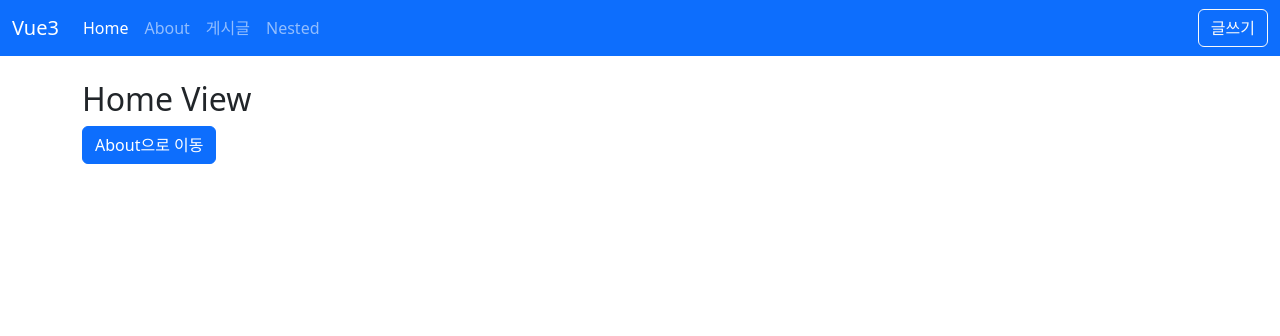
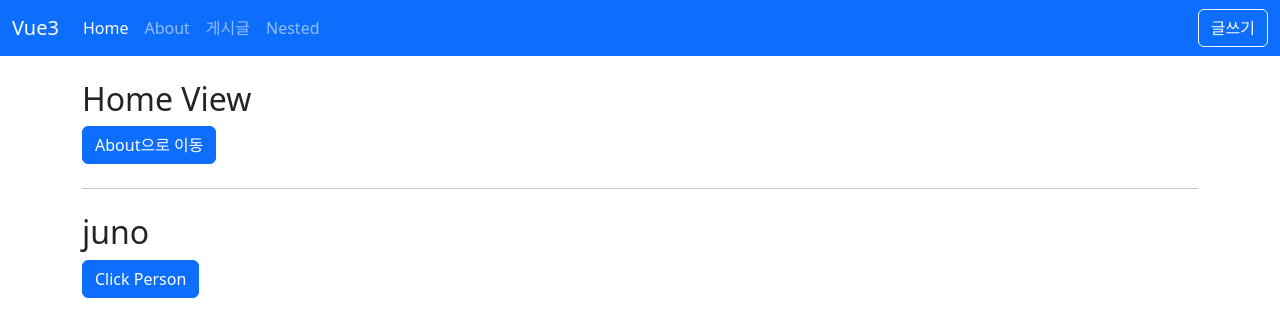
Before and after one commit to kimjuno97/vue3-posts, a Vue app: page / in a window 1280 px wide. Shown: the top 336 px of the page. Built offline with nearby package versions, Linux system fonts and the light colour scheme.

Commit message:
plugins 학습

```diff
--- /dev/null
+++ b/src/plugins/func.js
@@ -0,0 +1,3 @@
+export default function funcPlugins() {
+	console.log('함수 플로그인');
+}
--- /dev/null
+++ b/src/plugins/obj.js
@@ -0,0 +1,12 @@
+const objPlugins = {
+	install(app, options) {
+		console.log('obj app', app);
+		console.log('obj options', options);
+		// app.component() 전역 컴포넌트
+		// app.config.globalProperties 전역 애플리케이션 인스턴스에 속성 추가
+		// app.directive 커스텀 디렉티브
+		// app.provide() 리소즈
+	},
+};
+
+export default objPlugins;
--- /dev/null
+++ b/src/plugins/person.js
@@ -0,0 +1,13 @@
+export default {
+	install(app, options) {
+		const person = {
+			name: 'juno',
+			say() {
+				alert(this.name);
+			},
+			...options,
+		};
+		app.config.globalProperties.$person = person;
+		app.provide('person', person);
+	},
+};
--- a/src/views/HomeView.vue
+++ b/src/views/HomeView.vue
@@ -1,15 +1,30 @@
-<template>
-	<h2>Home View</h2>
-	<button class="btn btn-primary" @click="goAboutPage">About으로 이동</button>
-</template>
-
 <script setup>
+import { inject } from 'vue';
 import { useRouter } from 'vue-router';
 
 const router = useRouter();
 const goAboutPage = () => {
 	router.push({ name: 'About' });
 };
+
+const person = inject('person');
+console.log('person.name', person.name);
+</script>
+
+<template>
+	<h2>Home View</h2>
+	<button class="btn btn-primary" @click="goAboutPage">About으로 이동</button>
+	<hr class="my-4" />
+	<h2>{{ $person.name }}</h2>
+	<button class="btn btn-primary" @click="person.say">Click Person</button>
+</template>
+
+<script>
+export default {
+	created() {
+		console.log('??', this.$person);
+	},
+};
 </script>
 
 <style lang="scss" scoped></style>
```
Also changed, not shown: src/main.js (+12 -4 lines).
